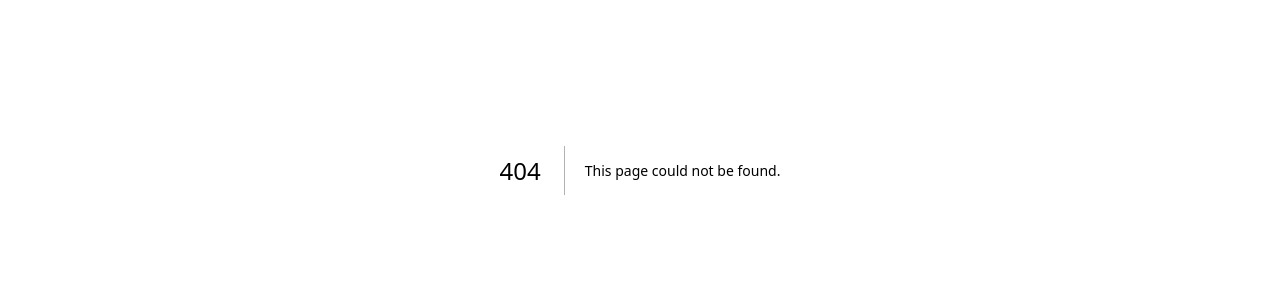
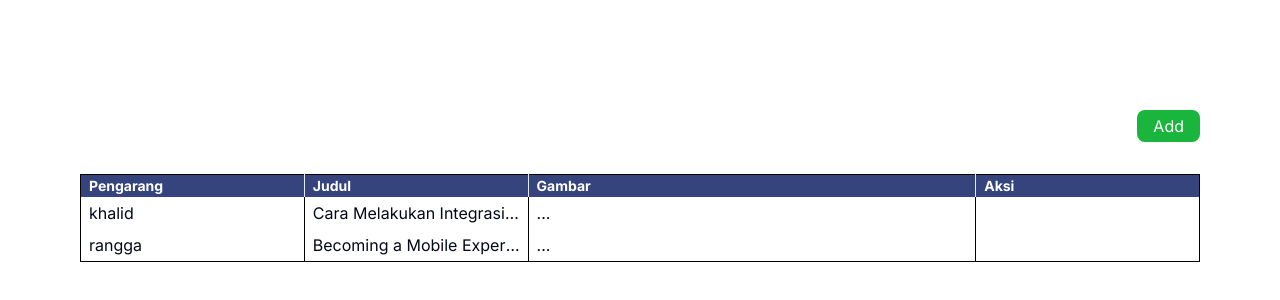
Before and after one commit to Integrasi-Aplikasi-Informasi/fe-toko-buku, a Next.js app: page /seller/produk in a window 1280 px wide. Before the commit this address had no page. Shown: the part 230-530 px from the top of the page. Built offline with nearby package versions, Linux system fonts and the light colour scheme.

Commit message:
rename routes

```diff
--- a/src/app/seller/products/page.tsx
+++ /dev/null
@@ -1,7 +0,0 @@
-export default function ProductsDashboardPage() {
-    return (
-      <main className="min-w-screen min-h-screen flex items-center place-content-center">
-        Welcome to Main Page
-      </main>
-    );
-  }
--- /dev/null
+++ b/src/app/seller/produk/new/page.tsx
@@ -0,0 +1,9 @@
+const NewProductPage = () => {
+    return (
+        <div>
+
+        </div>
+    )
+}
+
+export default NewProductPage;
--- /dev/null
+++ b/src/app/seller/produk/page.tsx
@@ -0,0 +1,15 @@
+import MaxWidthWrapper from "@/components/Seller/MaxWidthWrapper";
+import SellerProductDashboard from "@/components/Seller/SellerProductDashboard";
+
+export default function ProductsDashboardPage() {
+    return (
+        <>
+            <MaxWidthWrapper>
+                <main className="min-w-full min-h-screen flex items-center place-content-center">
+                    <SellerProductDashboard />
+                </main>
+            </MaxWidthWrapper>
+        </>
+
+    );
+  }
--- /dev/null
+++ b/src/components/Seller/MaxWidthWrapper.tsx
@@ -0,0 +1,20 @@
+import { cn } from "@/lib/utils"
+import { ReactNode } from "react"
+
+const MaxWidthWrapper = ( {
+    className,
+    children
+}: {
+    className? : string
+    children: ReactNode
+}) => {
+    return (
+        <div className={cn("mx-auto w-full max-w-screen-xl px-2.5 md:px-20",
+            className
+        )}>
+            {children}
+        </div>
+    )
+}
+
+export default MaxWidthWrapper
--- a/src/components/Seller/SellerProductDashboard.tsx
+++ b/src/components/Seller/SellerProductDashboard.tsx
@@ -41,7 +41,7 @@
                 Judul
               </th>
               <th className="border-x-[1px] px-2 border-cream overflow-hidden w-[40%]">
-                Detail
+                Gambar
               </th>
               <th className="w-[20%] px-2">Aksi</th>
             </tr>
```
Also changed, not shown: src/app/seller/penjualan/page.tsx (added), src/app/seller/pesanan/page.tsx (added).
